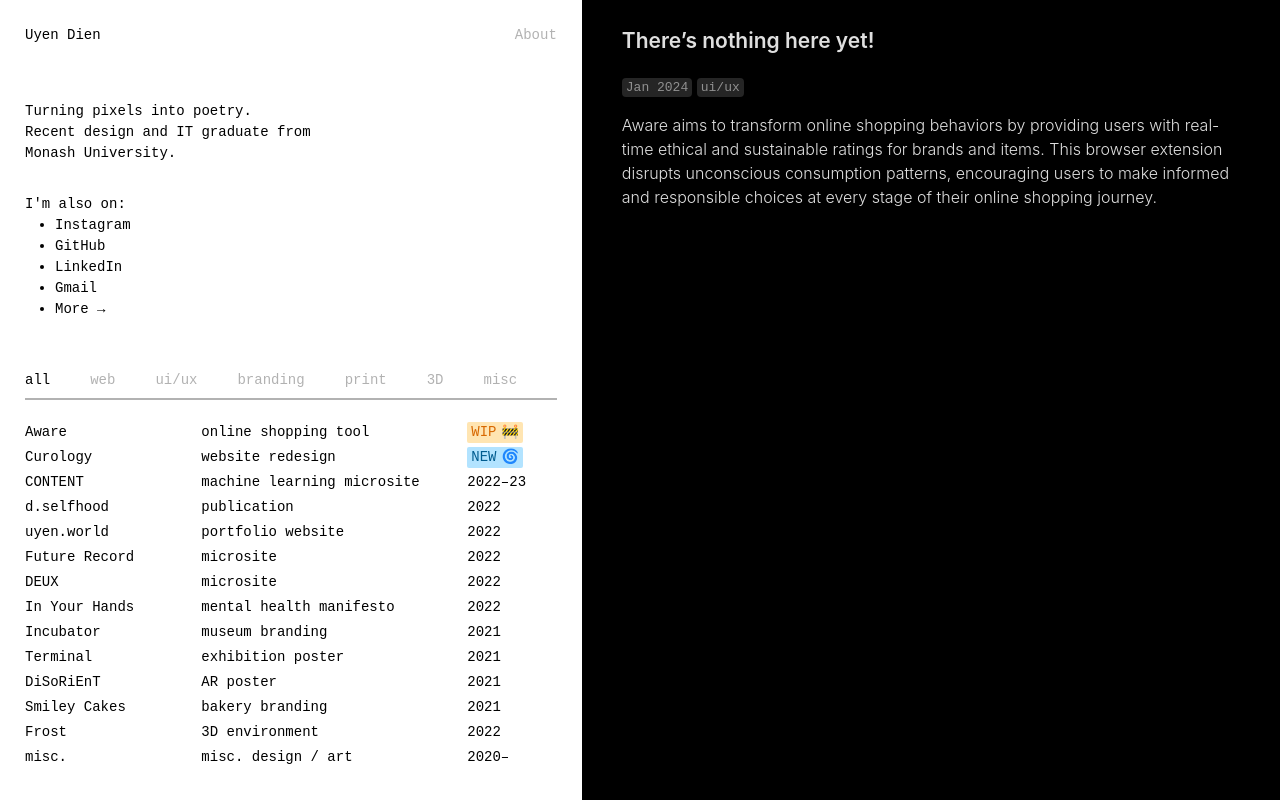
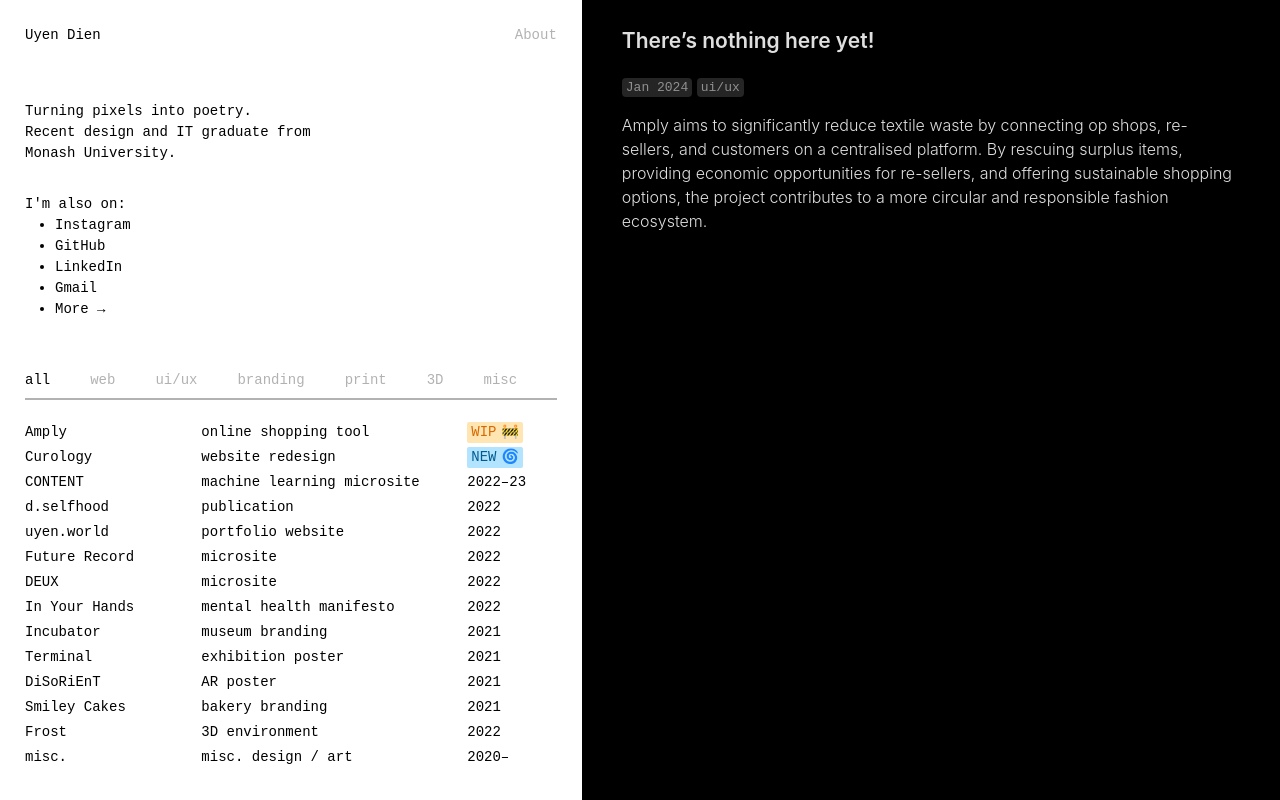
Before and after one commit to uyennie/uyen-world, an Astro site: page /works/aware in a window 1280 px wide. Built offline with nearby package versions, Linux system fonts and the light colour scheme; Astro itself is replaced by a stand-in of ours; no server answers; a web font is replaced by a local one.

Commit message:
update to amply

```diff
--- a/src/data/workImages.ts
+++ b/src/data/workImages.ts
@@ -7,7 +7,7 @@ interface WorkImageData {
 const workImages: WorkImageData[] = [
   {
     url: "/assets/works/aware.png",
-    id: "Aware",
+    id: "Amply",
     category: "uiux",
   },
   {
--- a/src/data/works.ts
+++ b/src/data/works.ts
@@ -11,12 +11,12 @@ interface WorkListItem {
 
 export const works: WorkListItem[] = [
   {
-    title: "Aware",
+    title: "Amply",
     description: "ethical and sustainable online shopping tool",
     blurb: "online shopping tool",
     year: "2024–",
     category: "uiux",
-    url: "/works/aware",
+    url: "/works/amply",
     new: false,
     wip: true,
   },
--- a/src/pages/works/aware.md
+++ b/src/pages/works/aware.md
@@ -1,6 +1,6 @@
 ---
 layout: ../../layouts/Article.astro
-title: "Aware"
+title: "Amply"
 pubDate: 2023-15-06
 description: ""
 author: "Uyen Dien"
@@ -12,4 +12,4 @@ tags: ["uiux"]
 `Jan 2024`
 `ui/ux`
 
-Aware aims to transform online shopping behaviors by providing users with real-time ethical and sustainable ratings for brands and items. This browser extension disrupts unconscious consumption patterns, encouraging users to make informed and responsible choices at every stage of their online shopping journey.
+Amply aims to significantly reduce textile waste by connecting op shops, re-sellers, and customers on a centralised platform. By rescuing surplus items, providing economic opportunities for re-sellers, and offering sustainable shopping options, the project contributes to a more circular and responsible fashion ecosystem.
```
